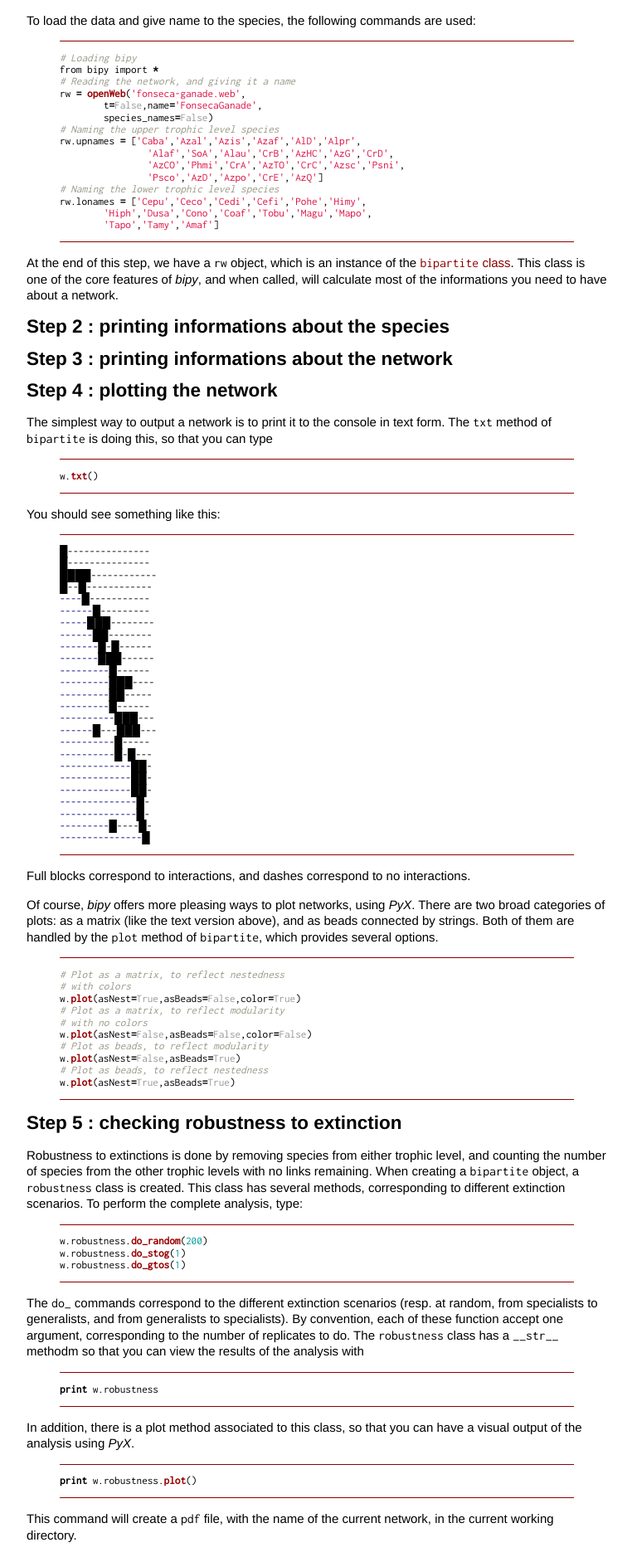
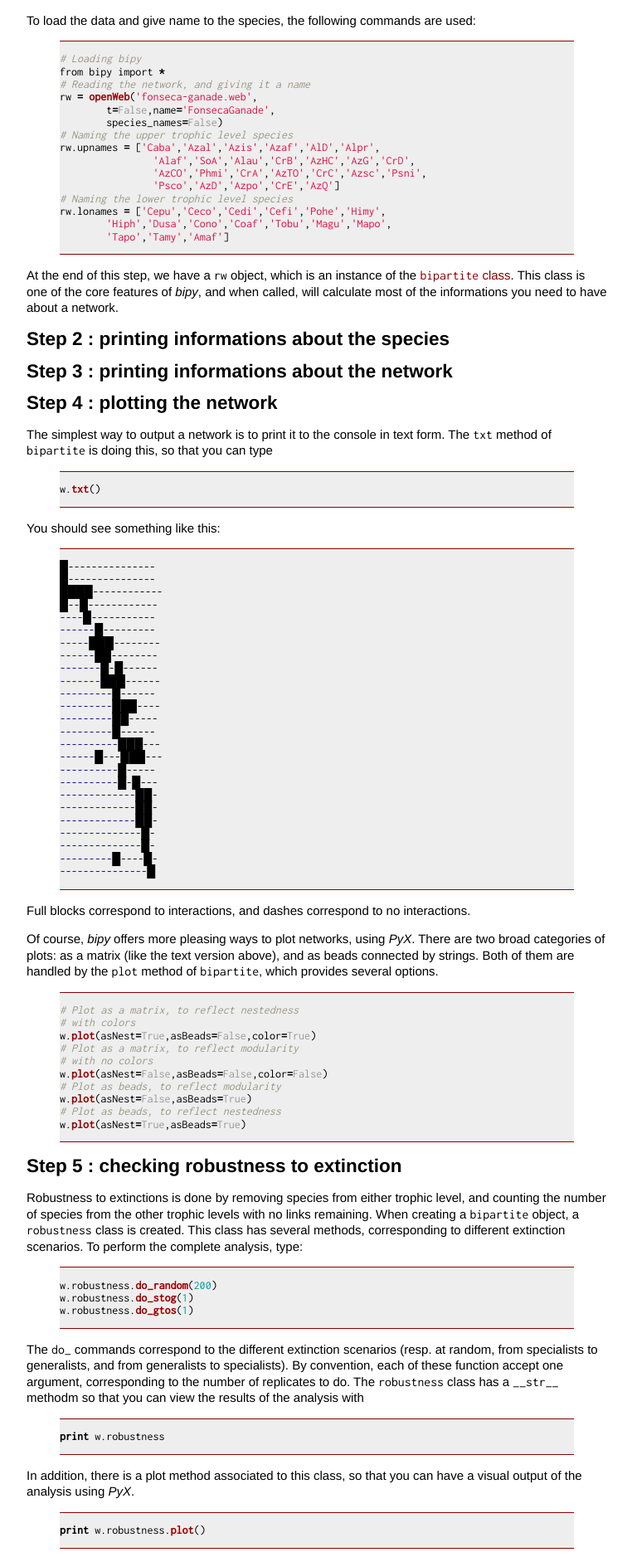
Before and after one commit to tpoisot/bipy, a Jekyll site: the page built from tutorial/index.md, in a window 1280 px wide. Shown: the part 326-2203 px from the top of the page at 83% size, without its empty margins (358-1120 px from the left). Built offline with Jekyll 4.4.1, drawn with Linux system fonts in a browser that asks for light colours.

Commit message:
PYG CSS OPTIM

```diff
--- a/css/pygments.css
+++ b/css/pygments.css
@@ -2,10 +2,10 @@
 	line-height: 1.2em;
 	border-bottom: 1px solid #8B0000;
 	border-top: 1px solid #8B0000;
-	font-size: 0.8em;
+	font-size: 0.85em;
 }
 
-.highlight  { background: #ffffff; }
+.highlight  { background: #eee; }
 .highlight .c { color: #999988; font-style: italic } /* Comment */
 .highlight .err { color: #a61717; background-color: #e3d2d2 } /* Error */
 .highlight .k { font-weight: bold } /* Keyword */
```
